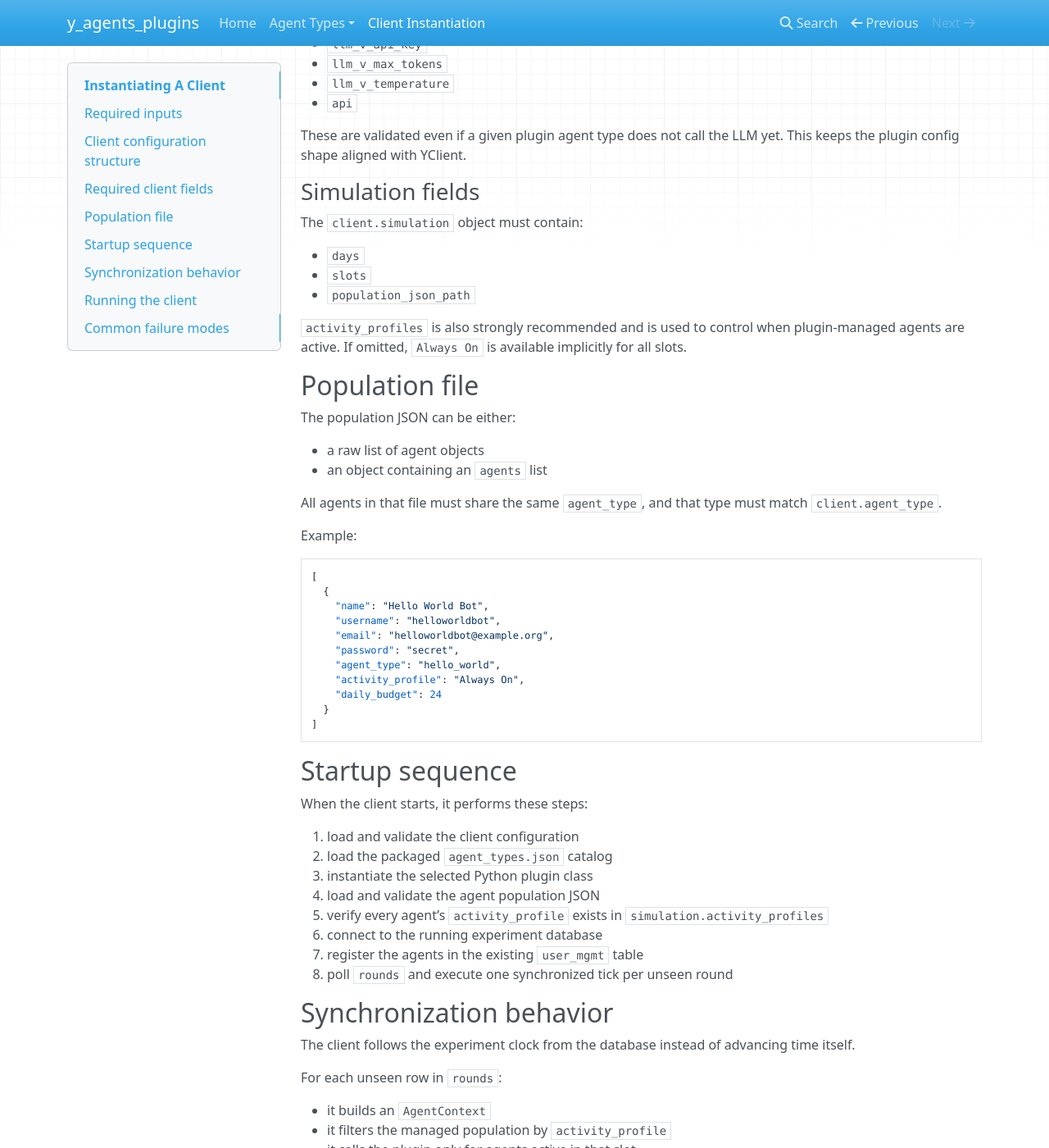
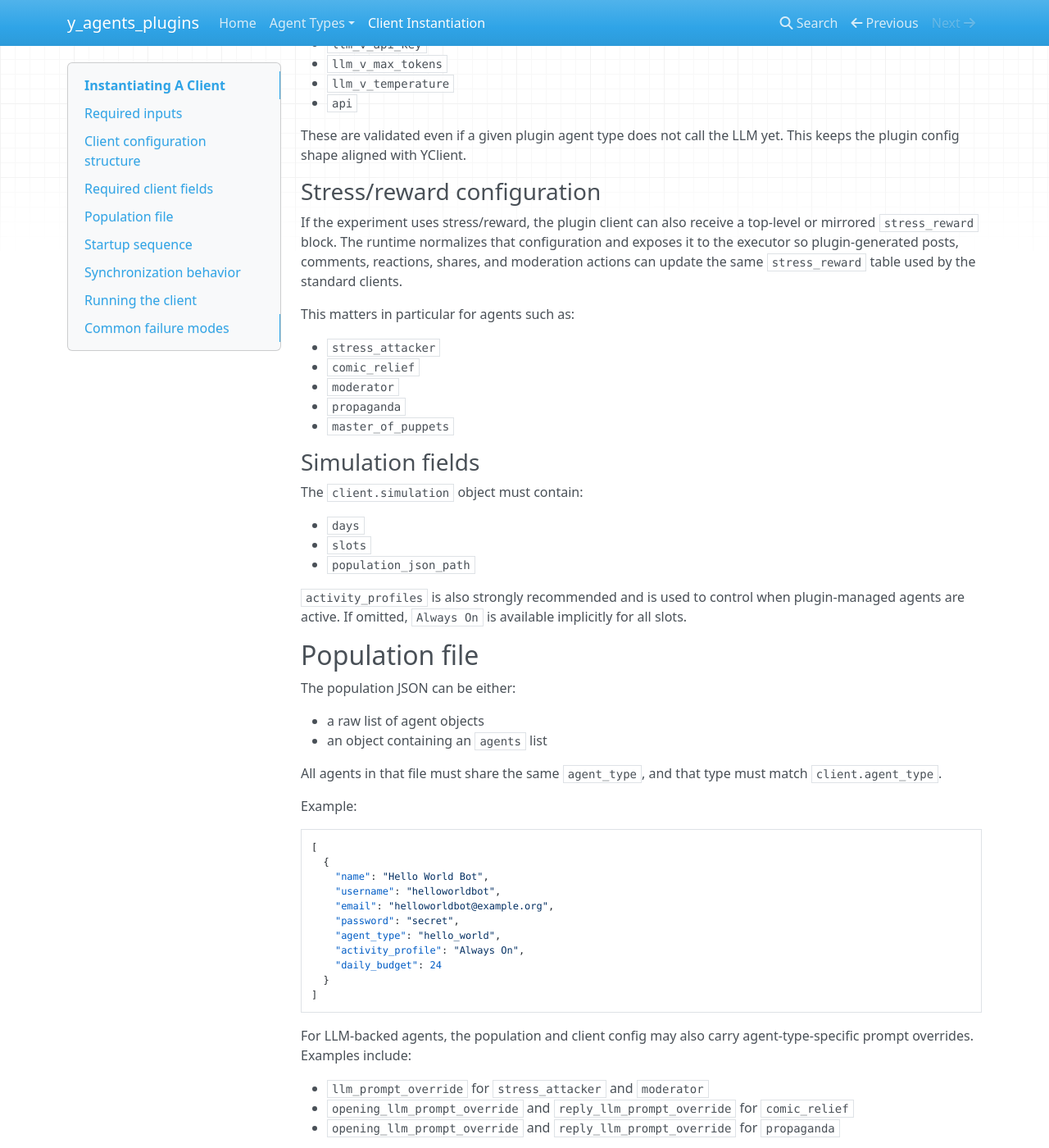
Before and after one commit to YSocialTwin/y_agents_plugins, an MkDocs documentation site: the page built from docs/client-instantiation.md, in a window 1280 px wide and 1400 px high, scrolled down 1342 px. Shown: the whole window at 82% size. Built offline with MkDocs 1.6.1, drawn with Linux system fonts in a browser that asks for light colours; nearby versions of some CDN libraries; some of the changed text lies outside the part shown.

````diff
--- a/docs/client-instantiation.md
+++ b/docs/client-instantiation.md
@@ -70,6 +70,18 @@
 
 These are validated even if a given plugin agent type does not call the LLM yet. This keeps the plugin config shape aligned with YClient.
 
+### Stress/reward configuration
+
+If the experiment uses stress/reward, the plugin client can also receive a top-level or mirrored `stress_reward` block. The runtime normalizes that configuration and exposes it to the executor so plugin-generated posts, comments, reactions, shares, and moderation actions can update the same `stress_reward` table used by the standard clients.
+
+This matters in particular for agents such as:
+
+- `stress_attacker`
+- `comic_relief`
+- `moderator`
+- `propaganda`
+- `master_of_puppets`
+
 ### Simulation fields
 
 The `client.simulation` object must contain:
@@ -104,6 +116,14 @@
   }
 ]
 ```
+
+For LLM-backed agents, the population and client config may also carry agent-type-specific prompt overrides. Examples include:
+
+- `llm_prompt_override` for `stress_attacker` and `moderator`
+- `opening_llm_prompt_override` and `reply_llm_prompt_override` for `comic_relief`
+- `opening_llm_prompt_override` and `reply_llm_prompt_override` for `propaganda`
+
+These overrides replace the built-in system prompts entirely rather than appending instructions to them.
 
 ## Startup sequence
 
@@ -163,3 +183,7 @@
 ### Missing LLM fields
 
 Cause: the config does not mirror the YClient server section closely enough.
+
+### Stress/reward agent without experiment support
+
+Cause: an agent type such as `stress_attacker` is being instantiated against an experiment that does not expose stress/reward in the generated config. In that case, the plugin may still load, but the stress-specific behaviors will not have the required downstream state.
````
Also changed, not shown: docs/index.md (+4 -1 lines).
